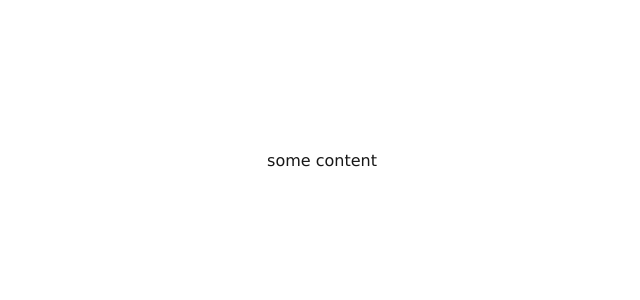
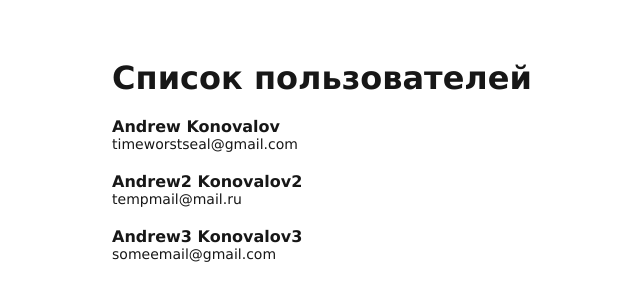
Before and after one commit to rap1dity/react-home-works, a React (Vite) app: page / in a window 1280 px wide. Shown: the part 240-540 px from the top of the page, without its empty margins (318-958 px from the left). Built offline with nearby package versions, Linux system fonts and the light colour scheme.

Commit message:
feat(L-1): Added UserList on HomePage

```diff
--- a/src/app/App.css
+++ b/src/app/App.css
@@ -0,0 +1,20 @@
+.container {
+  display: flex;
+  flex-direction: column;
+}
+
+.container > h1 {
+  font-size: 2rem;
+}
+
+.user-list-container > .user-item {
+  padding-top: 1.25rem;
+
+  & > h2 {
+    font-size: 1rem;
+  }
+
+  & > p {
+    font-size: 0.875rem;
+  }
+}
--- a/src/app/App.jsx
+++ b/src/app/App.jsx
@@ -1,10 +1,18 @@
 import './App.css'
+import { UserList } from "../entities/user";
+
+const users = [
+  { fullName: 'Andrew Konovalov', email: 'timeworstseal@gmail.com'},
+  { fullName: 'Andrew2 Konovalov2', email: 'tempmail@mail.ru'},
+  { fullName: 'Andrew3 Konovalov3', email: 'someemail@gmail.com'},
+]
 
 export const App = () => {
 
   return (
       <div className='container' >
-          some content
+        <h1>Список пользователей</h1>
+        <UserList users={users} />
       </div>
   )
 }
```
